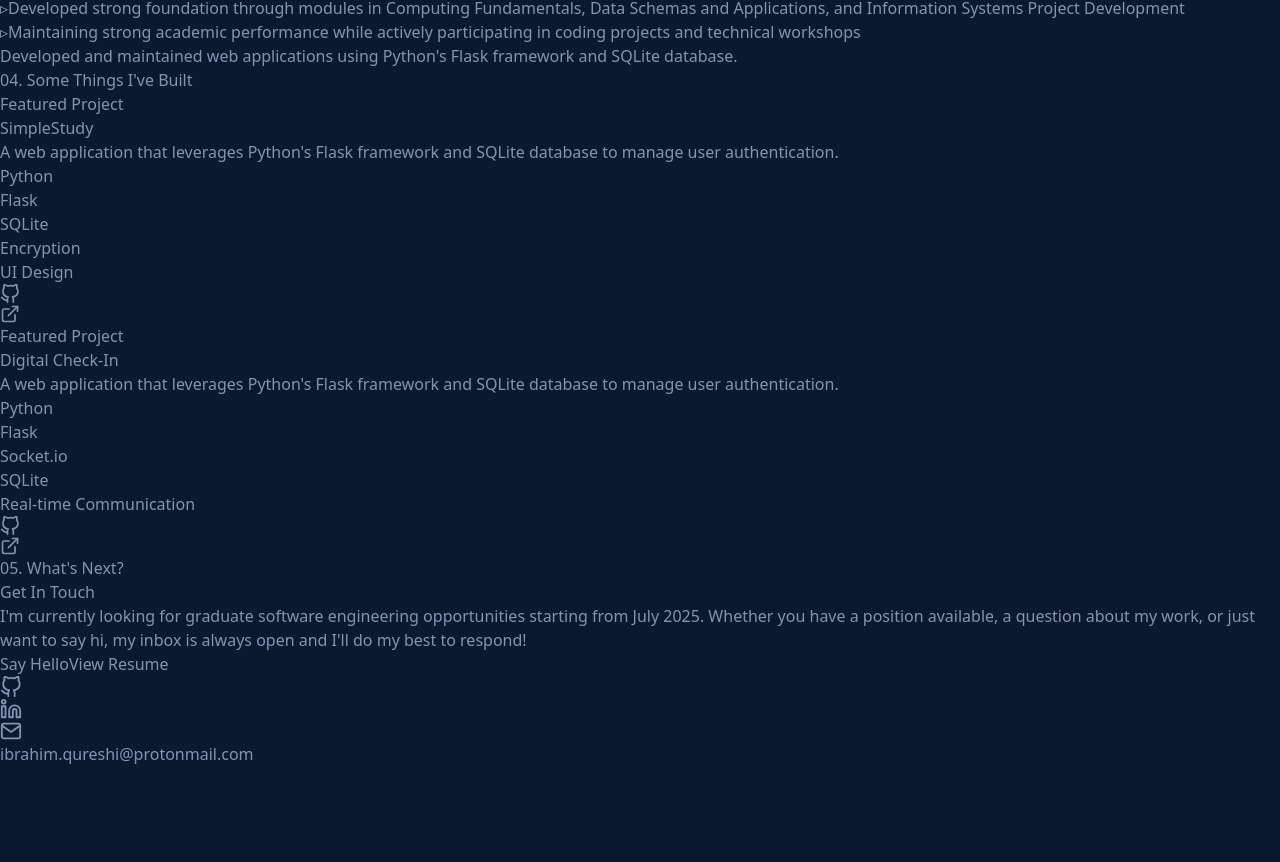
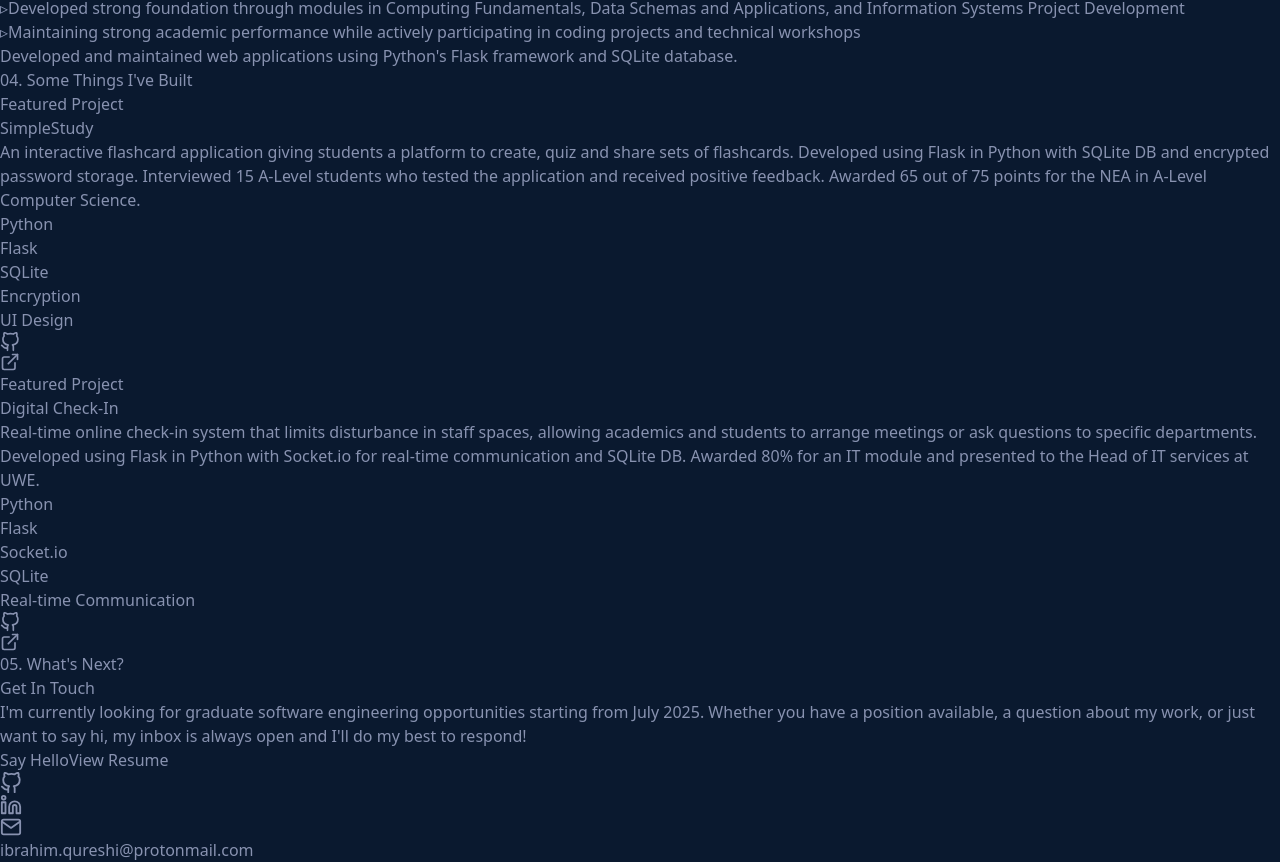
Before and after one commit to ibrahim-qi/portfolio, a Next.js app: page / in a window 1280 px wide. Shown: the part 3578-4440 px from the top of the page. Before the commit the page ends 4344 px from the top, so only its background shows below. Built offline with nearby package versions, Linux system fonts and the light colour scheme.

Commit message:
Change Project Description

```diff
--- a/src/components/Projects.tsx
+++ b/src/components/Projects.tsx
@@ -115,9 +115,7 @@ const Projects = () => {
                     </a>
                   </h3>
                   <div className="py-5 px-6 bg-[var(--light-navy)] rounded-lg shadow-lg mb-4">
-                    <p className="text-[var(--slate)] mb-4">
-                      A web application that leverages Python&apos;s Flask framework and SQLite database to manage user authentication.
-                    </p>
+                    <p className="text-[var(--slate)]">{project.description}</p>
                   </div>
                   <ul className={`flex flex-wrap gap-3 text-xs font-mono text-[var(--slate)] mb-4 ${
                     i % 2 === 0 ? "" : "md:justify-end"
```
